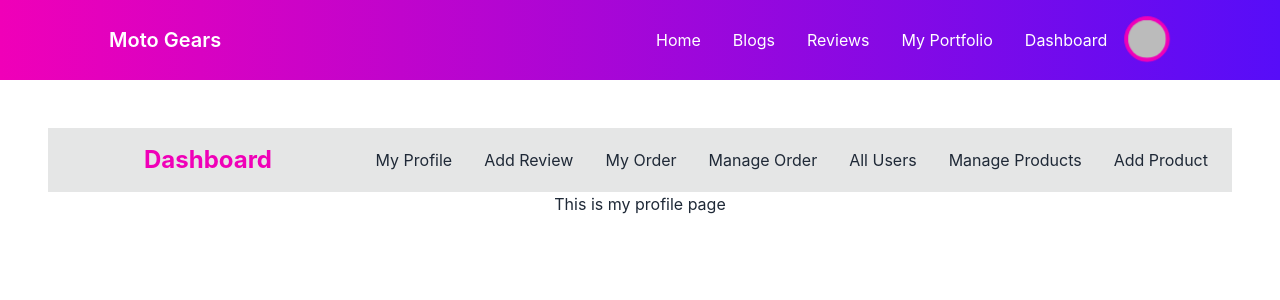
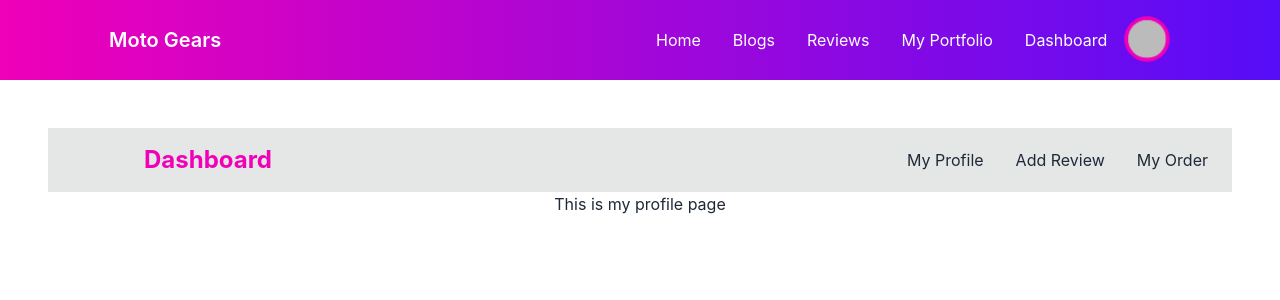
Before and after one commit to MD-Jubayer-Khan/moto-gears-manufacture-client, a React (Create React App) app: page /dashboard in a window 1280 px wide. Shown: the top 300 px of the page. Built offline with nearby package versions, Linux system fonts and the light colour scheme; no server answers; sample sign-in values are in the browser's storage.

Commit message:
limit features bassed on admin and user level

```diff
--- a/src/Pages/Dashboard/AddProduct.js
+++ b/src/Pages/Dashboard/AddProduct.js
@@ -29,7 +29,7 @@ const AddProduct = () => {
                 <input className="input input-bordered w-full max-w-xs my-4" placeholder='Minimum Quantity should 100' type="number" {...register("qty", { required: true})}  />
                 <input className="input input-bordered w-full max-w-xs my-4" placeholder='Total Quantity' type="number" {...register("availableQty", { required: true })} />
                 <input className="input input-bordered w-full max-w-xs mb-4" placeholder='Photo URL' type="text" {...register("img",  { required: true })} />
-                <input type="submit" value="Add Service"  className="input input-bordered w-full max-w-xs btn bg-gradient-to-r from-secondary to-primary mb-8"/>
+                <input type="submit" value="Add Product"  className="input input-bordered w-full max-w-xs btn bg-gradient-to-r from-secondary to-primary mb-8"/>
             </form>
         </div>
     );
--- a/src/Pages/Dashboard/Dashboard.js
+++ b/src/Pages/Dashboard/Dashboard.js
@@ -1,7 +1,12 @@
 import React from 'react';
+import { useAuthState } from 'react-firebase-hooks/auth';
 import { Link, Outlet } from 'react-router-dom';
+import auth from '../../firebase.init';
+import useAdmin from '../../hooks/useAdmin';
 
 const Dashboard = () => {
+  const [user] = useAuthState(auth);
+  const [admin] = useAdmin(user)
     return (
         <div class="drawer mt-32">
           <input id="my-drawer-3" type="checkbox" class="drawer-toggle" />
@@ -18,12 +23,18 @@ const Dashboard = () => {
                 <ul class="menu menu-horizontal">
                   {/* <!-- Navbar menu content here --> */}
                     <li><Link to='/dashboard'>My Profile</Link></li>
-                    <li><Link to='/dashboard/addReview'>Add Review</Link></li>
-                    <li><Link to='/dashboard/myOrder'>My Order</Link></li>
+                    {
+                      !admin && <>
+                      <li><Link to='/dashboard/addReview'>Add Review</Link></li>
+                      <li><Link to='/dashboard/myOrder'>My Order</Link></li>
+                      </>
+                    }
+                    {admin && <>
                     <li><Link to='/dashboard/manageOrder'>Manage Order</Link></li>
                     <li><Link to='/dashboard/allUser'> All Users</Link></li>
                     <li><Link to='/dashboard/manageProduct'>Manage Products</Link></li>
                     <li><Link to='/dashboard/addProduct'>Add Product </Link></li>
+                    </>}
                 </ul>
               </div>
             </div>
--- a/src/Pages/Home/Tool.js
+++ b/src/Pages/Home/Tool.js
@@ -1,9 +1,14 @@
 import React from 'react';
+import { useAuthState } from 'react-firebase-hooks/auth';
 import { Link, useNavigate } from 'react-router-dom';
+import auth from '../../firebase.init';
+import useAdmin from '../../hooks/useAdmin';
 
 const Tool = ({tool}) => {
     const {img, name, text, price, qty, availableQty, _id} = tool;
     const navigate = useNavigate();
+    const [user] = useAuthState(auth)
+    const [admin] = useAdmin(user)
 
     const handlePurchase = _id =>{
         navigate(`/purchase/${_id}`)
@@ -21,7 +26,9 @@ const Tool = ({tool}) => {
             <p>Price: <span> $</span>{price}</p>
             <p>Min Purchase quantity:{qty}</p>
             <p>Available Quantity: {availableQty}</p>
-            <button onClick={()=> handlePurchase(_id)} className="btn bg-gradient-to-r from-secondary to-primary"><Link to="/purchase">Purchase</Link></button>
+            {
+                admin ? <button onClick={()=> window.alert('As an admin  You can not order any product')} className="btn bg-gradient-to-r from-secondary to-primary"> Purchase</button> : <button onClick={()=> handlePurchase(_id)} className="btn bg-gradient-to-r from-secondary to-primary"><Link to="/purchase">Purchase</Link></button>
+            }
         </div>
     </div>
     );
--- a/src/Pages/Purchase/Purchase.js
+++ b/src/Pages/Purchase/Purchase.js
@@ -10,6 +10,7 @@ const Purchase = () => {
     const {img, name, text, price, qty, availableQty} = parts;
     const {_id} = useParams();
     const [user] = useAuthState(auth)
+
 
    useEffect(()=>{
        fetch( `http://localhost:5000/parts/${_id}`)
```
